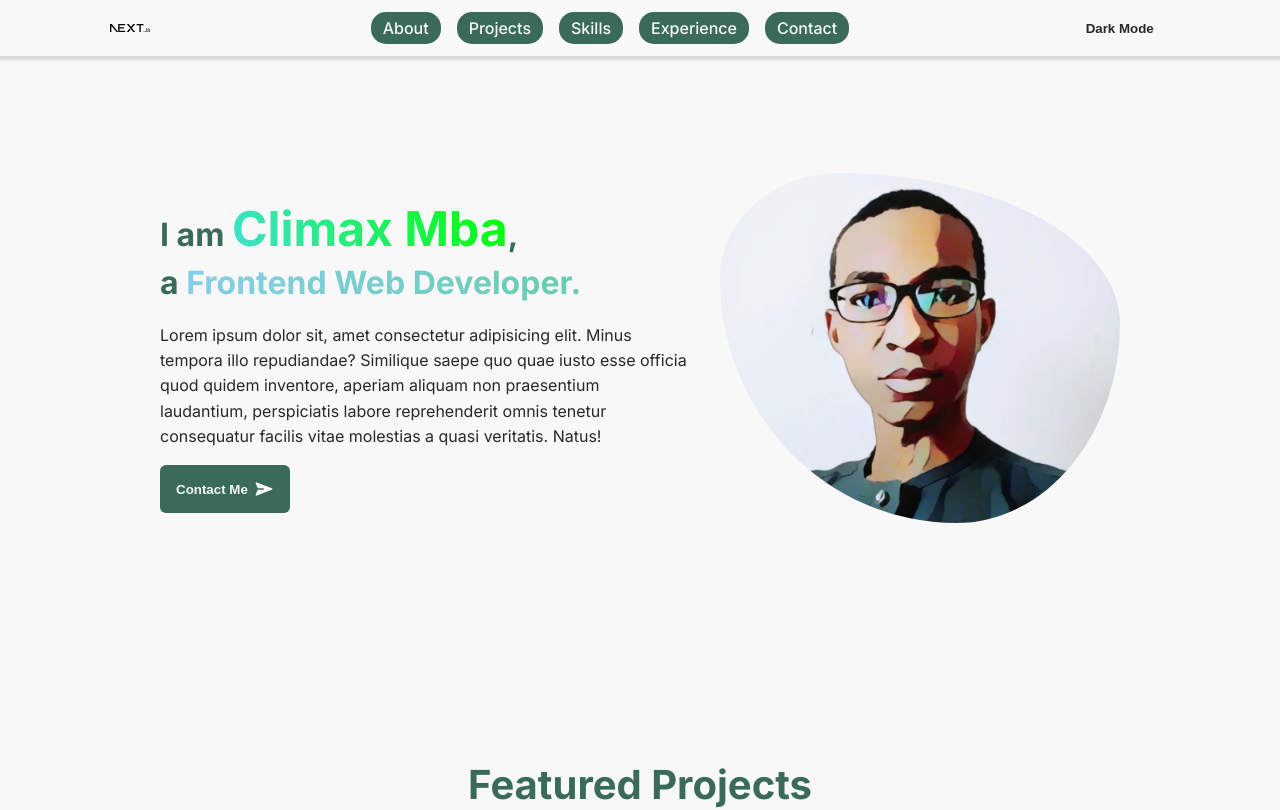
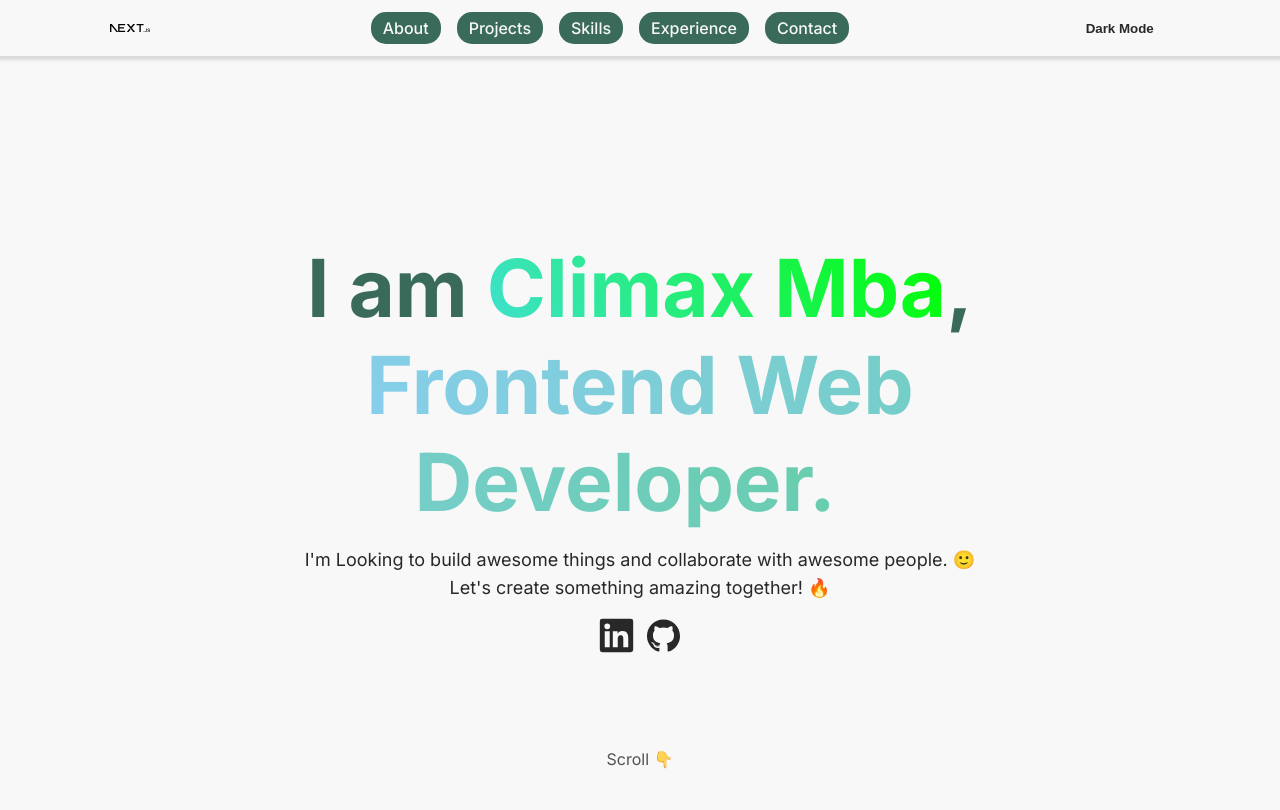
Before and after one commit to climaxmba/portfolio, a Next.js app: page / in a window 1280 px wide. Shown: the top 810 px of the page. Built offline with nearby package versions, Linux system fonts and the light colour scheme.

Commit message:
Create hero section from about

```diff
--- a/src/app/components/about/About..tsx
+++ b/src/app/components/about/About..tsx
@@ -1,35 +1,22 @@
 "use client";
+import profileImage from "../../assets/profile.webp";
 import Link from "next/link";
-import { ReactTyped } from "react-typed";
 import { Plane } from "../icons/Icons";
-import profileImage from "../../assets/profile.webp";
 import styles from "./about.module.scss";
 
 export default function About() {
-  const roles = [
-    "Frontend Web Developer.",
-    "React Developer.",
-    "Software Engineer.",
-  ];
   return (
     <section id="about" className={styles.container}>
       <div className={styles.about}>
-        <h1 className={styles.header}>
-          I am <span className={styles.name}>Climax Mba</span>,<br />a{" "}
-          <ReactTyped
-            className={styles.role}
-            strings={roles}
-            typeSpeed={180}
-            backDelay={3500}
-            loop
-          />
-        </h1>
+        <h1 className={styles.header}>About Me</h1>
         <p>
-          Lorem ipsum dolor sit, amet consectetur adipisicing elit. Minus
-          tempora illo repudiandae? Similique saepe quo quae iusto esse officia
-          quod quidem inventore, aperiam aliquam non praesentium laudantium,
-          perspiciatis labore reprehenderit omnis tenetur consequatur facilis
-          vitae molestias a quasi veritatis. Natus!
+          {`I am a collaborative team player with a proven track record of contributing
+          to open-source projects. Eager to apply my technical skills and
+          problem-solving abilities to real-world projects. I've gained valuable
+          experience working in diverse teams, collaborating effectively with
+          developers from around the globe. My strong foundation in JavaScript and React equips me to contribute
+          meaningfully to a variety of projects. I'm excited to join a dynamic
+          team and leverage my skills to create innovative solutions.`}
         </p>
         <Link href="/#contact">
           <button type="button" className="icon-btn">
--- a/src/app/components/about/about.module.scss
+++ b/src/app/components/about/about.module.scss
@@ -18,24 +18,9 @@
     height: clamp(250px, 60vh, 350px);
   }
 
-  .header {
-    font-size: 2rem;
-    line-height: 3rem;
-
-    .name {
-      font-size: 3rem;
-      text-wrap: nowrap;
-      @include gradient-text(turquoise, lime);
-    }
-
-    .role {
-      @include gradient-text(skyblue, mediumaquamarine);
-    }
-  }
-
   .about {
     display: flex;
-    align-items: start;
+    align-items: flex-start;
     flex-direction: column;
     gap: 1rem;
 
--- /dev/null
+++ b/src/app/components/hero/Hero.tsx
@@ -0,0 +1,45 @@
+"use client";
+import { ReactTyped } from "react-typed";
+import styles from "./hero.module.scss";
+import { GitHub, LinkedIn } from "../icons/Icons";
+
+export default function Hero() {
+  const roles = [
+    "Frontend Web Developer.",
+    "React Developer.",
+    "Software Engineer.",
+  ];
+
+  return (
+    <section id="hero" className={styles.container}>
+      <h1 className={styles.header}>
+        I am <span className={styles.name}>Climax Mba</span>,<br />
+        <ReactTyped
+          className={styles.role}
+          strings={roles}
+          typeSpeed={180}
+          backDelay={3500}
+          loop
+        />
+      </h1>
+      <p>
+        {`I'm Looking to build awesome things and collaborate with awesome people. 🙂`}
+        <br />
+        {`Let's create something amazing together! 🔥`}
+      </p>
+      <div className={styles.socialIcons}>
+        <a
+          href="https://www.linkedin.com/in/climaxmba/"
+          target="_blank"
+          title="LinkedIn"
+        >
+          <LinkedIn />
+        </a>
+        <a href="https://github.com/climaxmba" target="_blank" title="GitHub">
+          <GitHub />
+        </a>
+      </div>
+      <span className={styles.scroll}>Scroll 👇</span>
+    </section>
+  );
+}
--- /dev/null
+++ b/src/app/components/hero/hero.module.scss
@@ -0,0 +1,76 @@
+@mixin gradient-text($color1, $color2) {
+  background: linear-gradient(60deg, $color1, $color2);
+  background-clip: text;
+  -webkit-background-clip: text;
+  -webkit-text-fill-color: transparent;
+}
+
+.container {
+  min-height: 100vh;
+  display: flex;
+  flex-direction: column;
+  align-items: center;
+  justify-content: center;
+  gap: 1rem;
+  text-align: center;
+  position: relative;
+
+  h1 {
+    margin: 0 1rem !important;
+    font-size: clamp(2.5rem, 10vw, 10vh);
+    text-align: center;
+
+    .name {
+      text-wrap: nowrap;
+      @include gradient-text(turquoise, lime);
+    }
+
+    .role {
+      @include gradient-text(skyblue, mediumaquamarine);
+    }
+  }
+
+  p {
+    font-size: large;
+  }
+
+  .socialIcons {
+    display: flex;
+    align-items: center;
+    gap: 12px;
+    svg {
+      width: 35px;
+      transition: transform 0.3s ease-in-out;
+
+      &:not(:hover) {
+        fill: var(--fgcolor) !important;
+      }
+
+      &:hover {
+        transform: scale(1.2);
+      }
+    }
+  }
+
+  .scroll {
+    position: absolute;
+    opacity: 0.8;
+    z-index: 5;
+    top: 85vh;
+    animation: bounce 3s ease-in-out infinite;
+  }
+}
+
+@keyframes bounce {
+  from {
+    transform: translateY(0);
+  }
+
+  50% {
+    transform: translateY(50px);
+  }
+
+  to {
+    transform: translateY(0);
+  }
+}
--- a/src/app/page.tsx
+++ b/src/app/page.tsx
@@ -1,3 +1,4 @@
+import Hero from "./components/hero/Hero";
 import About from "./components/about/About.";
 import Projects from "./components/projects/Projects";
 import Skills from "./components/skills/Skills";
@@ -9,6 +10,7 @@ import styles from "./page.module.scss";
 export default function Home() {
   return (
     <main className={styles.main}>
+      <Hero />
       <About />
       <Projects />
       <Skills />
```
